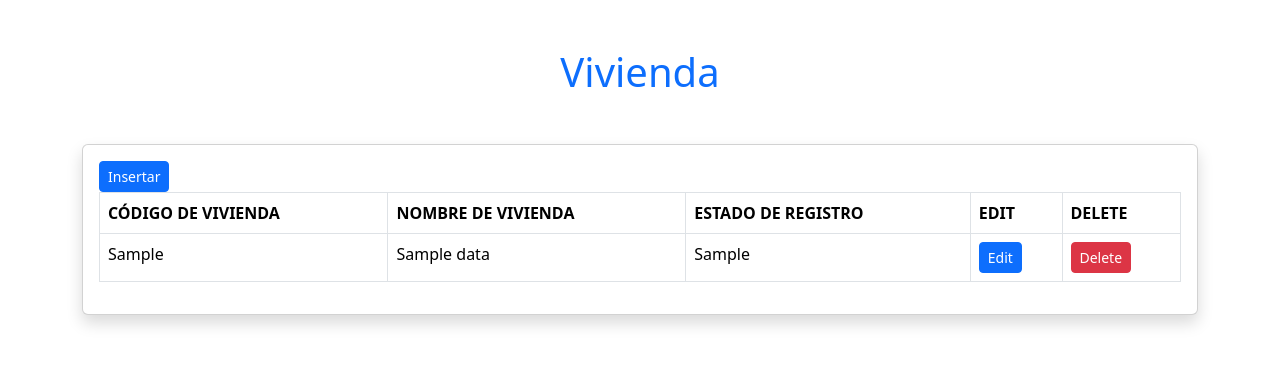
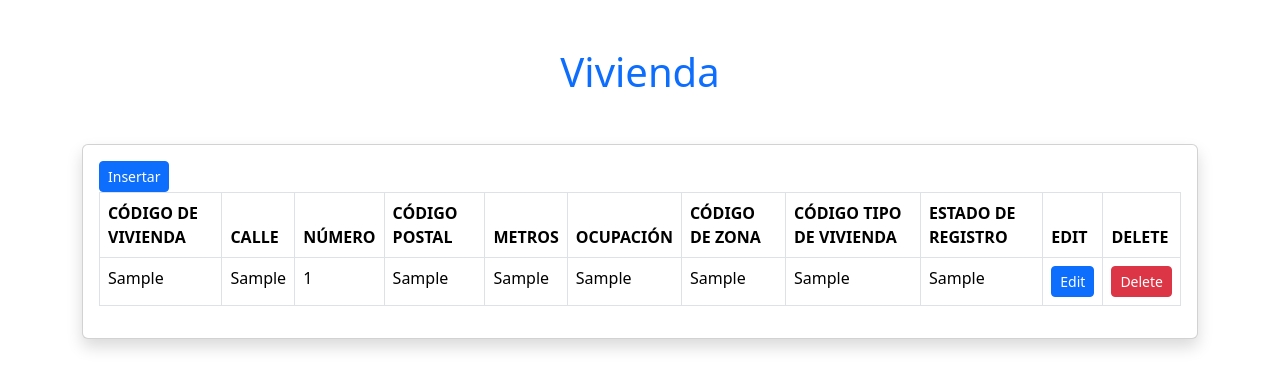
Before and after one commit to DiegoLlerena13/Base-de-Datos, a Flask app: template Vivienda/templates/Vivienda.html in a window 1280 px wide. Shown: the top 389 px of the page. Run offline with Flask 3, Linux system fonts and the light colour scheme; the template is opened without the code that fills it: most values are stand-ins (such as "Sample title", 1, 10 or a date in 2020).

Commit message:
Cambio de tablas municipio y vivienda

```diff
--- a/Municipio/Municipio.py
+++ b/Municipio/Municipio.py
@@ -17,7 +17,7 @@ app.secret_key = 'your_secret_key'  # Clave secreta para usar flash messages
 @app.route('/')
 def home():
     cursor = db.database.cursor()
-    cursor.execute("SELECT * FROM municipio")
+    cursor.execute("SELECT * FROM Municipio")
     myresult = cursor.fetchall()
 
     insertObject = []
@@ -31,29 +31,32 @@ def home():
 def add_municipio():
     codmun = request.form['codmun']
     nommun = request.form['nommun']
+    preanu = request.form['preanu']
+    numviv = request.form['numviv']
+    regcod = request.form['regcod']
 
-    if codmun and nommun:
+    if codmun and nommun and preanu and numviv and regcod:
         cursor = db.database.cursor()
 
         # Verificar si el código ya existe
-        cursor.execute("SELECT * FROM municipio WHERE MunCod = %s", (codmun,))
+        cursor.execute("SELECT * FROM Municipio WHERE MunCod = %s", (codmun,))
         existing_cod = cursor.fetchone()
 
         # Verificar si el nombre ya existe
-        cursor.execute("SELECT * FROM municipio WHERE MunNom = %s", (nommun,))
+        cursor.execute("SELECT * FROM Municipio WHERE MunNom = %s", (nommun,))
         existing_nom = cursor.fetchone()
 
         if existing_cod:
-            flash('El código de municipio ya existe. Por favor ingrese un código diferente.')
+            flash('El código de Municipio ya existe. Por favor ingrese un código diferente.')
             cursor.close()
             return redirect(url_for('home'))
         elif existing_nom:
-            flash('El nombre del municipio ya existe. Por favor ingrese un nombre diferente.')
+            flash('El nombre del Municipio ya existe. Por favor ingrese un nombre diferente.')
             cursor.close()
             return redirect(url_for('home'))
 
-        sql = "INSERT INTO municipio (MunCod, MunNom, MunEstReg) VALUES (%s, %s, 'A')"
-        data = (codmun, nommun)
+        sql = "INSERT INTO Municipio (MunCod, MunNom, MunPreAnu, MunNumViv, MunEstReg, RegCod) VALUES (%s, %s, %s, %s, 'A', %s)"
+        data = (codmun, nommun, preanu, numviv, regcod)
         cursor.execute(sql, data)
         db.database.commit()
         cursor.close()
@@ -63,10 +66,12 @@ def add_municipio():
 @app.route('/delete/<string:codmun>')
 def delete_municipio(codmun):
     cursor = db.database.cursor()
-    sql = "DELETE FROM municipio WHERE MunCod = %s"
+    sql = "DELETE FROM Municipio WHERE MunCod = %s"
     data = (codmun,)
     cursor.execute(sql, data)
     db.database.commit()
+    cursor.close()
+    flash('Municipio eliminado exitosamente.')
     return redirect(url_for('home'))
 
 @app.route('/edit/<string:codmun>', methods=['POST'])
@@ -76,24 +81,28 @@ def edit_municipio(codmun):
         cursor = db.database.cursor()
 
         if action == 'inactivar':
-            sql = "UPDATE municipio SET MunEstReg='I' WHERE MunCod=%s"
+            sql = "UPDATE Municipio SET MunEstReg='I' WHERE MunCod=%s"
             cursor.execute(sql, (codmun,))
         elif action == 'activar':
-            sql = "UPDATE municipio SET MunEstReg='A' WHERE MunCod=%s"
+            sql = "UPDATE Municipio SET MunEstReg='A' WHERE MunCod=%s"
             cursor.execute(sql, (codmun,))
         elif action == 'edit':
             nommun = request.form['nommun']
-            if nommun:
+            preanu = request.form['preanu']
+            numviv = request.form['numviv']
+            regcod = request.form['regcod']
+
+            if nommun and preanu and numviv and regcod:
                 # Verificar si el nombre ya existe para otros registros
-                cursor.execute("SELECT * FROM municipio WHERE MunNom = %s AND MunCod != %s", (nommun, codmun))
+                cursor.execute("SELECT * FROM Municipio WHERE MunNom = %s AND MunCod != %s", (nommun, codmun))
                 existing_nom = cursor.fetchone()
                 if existing_nom:
                     flash('El nombre del municipio ya existe. Por favor ingrese un nombre diferente.')
                     cursor.close()
                     return redirect(url_for('home'))
 
-                sql = "UPDATE municipio SET MunNom=%s WHERE MunCod=%s"
-                cursor.execute(sql, (nommun, codmun))
+                sql = "UPDATE Municipio SET MunNom=%s, MunPreAnu=%s, MunNumViv=%s, RegCod=%s WHERE MunCod=%s"
+                cursor.execute(sql, (nommun, preanu, numviv, regcod, codmun))
 
         db.database.commit()
         cursor.close()
--- a/Vivienda/templates/Vivienda.html
+++ b/Vivienda/templates/Vivienda.html
@@ -36,8 +36,20 @@
                           <form action="/vivienda" method="post">
                             <label>CÓDIGO DE VIVIENDA</label>
                             <input type="text" class="form-control mb-3" name="codviv">
-                            <label>NOMBRE DE VIVIENDA</label>
-                            <input type="text" class="form-control mb-3" name="nomviv">
+                            <label>CALLE</label>
+                            <input type="text" class="form-control mb-3" name="vivcal">
+                            <label>NÚMERO</label>
+                            <input type="text" class="form-control mb-3" name="vivnum">
+                            <label>CÓDIGO POSTAL</label>
+                            <input type="text" class="form-control mb-3" name="vivcodpos">
+                            <label>METROS</label>
+                            <input type="text" class="form-control mb-3" name="vivmet">
+                            <label>OCUPACIÓN</label>
+                            <input type="text" class="form-control mb-3" name="vivocu">
+                            <label>CÓDIGO DE ZONA</label>
+                            <input type="text" class="form-control mb-3" name="zoncod">
+                            <label>CÓDIGO TIPO DE VIVIENDA</label>
+                            <input type="text" class="form-control mb-3" name="tipvivcod">
                         </div>
                         <div class="modal-footer">
                             <button type="submit" class="btn btn-primary">INSERTAR</button>
@@ -50,7 +62,13 @@
                 <table class="table table-bordered">
                     <thead>
                         <th scope="col">CÓDIGO DE VIVIENDA</th>
-                        <th scope="col">NOMBRE DE VIVIENDA</th>
+                        <th scope="col">CALLE</th>
+                        <th scope="col">NÚMERO</th>
+                        <th scope="col">CÓDIGO POSTAL</th>
+                        <th scope="col">METROS</th>
+                        <th scope="col">OCUPACIÓN</th>
+                        <th scope="col">CÓDIGO DE ZONA</th>
+                        <th scope="col">CÓDIGO TIPO DE VIVIENDA</th>
                         <th scope="col">ESTADO DE REGISTRO</th>
                         <th scope="col">EDIT</th>
                         <th scope="col">DELETE</th>
@@ -59,7 +77,13 @@
                         {% for d in data %}
                             <tr>
                                 <td>{{ d.VivCod }}</td>
-                                <td>{{ d.VivNom }}</td>
+                                <td>{{ d.VivCal }}</td>
+                                <td>{{ d.VivNum }}</td>
+                                <td>{{ d.VivCodPos }}</td>
+                                <td>{{ d.VivMet }}</td>
+                                <td>{{ d.VivOcu }}</td>
+                                <td>{{ d.ZonCod }}</td>
+                                <td>{{ d.TipVivCod }}</td>
                                 <td>{{ d.VivEstReg }}</td>
                                 <td>
                                     <button class="btn btn-primary btn-sm" id="btn-edit{{ d.VivCod }}" data-bs-toggle="modal" data-bs-target="#modal{{ d.VivCod }}">Edit</button>
@@ -73,21 +97,33 @@
                                 <div class="modal-dialog">
                                     <div class="modal-content">
                                         <div class="modal-header">
-                                            <h1 class="modal-title fs-5" id="exampleModalLabel{{ d.VivCod }}">{{ d.VivNom }}</h1>
+                                            <h1 class="modal-title fs-5" id="exampleModalLabel{{ d.VivCod }}">Editar {{ d.VivNom }}</h1>
                                             <button type="button" class="btn-close" data-bs-dismiss="modal" aria-label="Close"></button>
                                         </div>
                                         <div class="modal-body">
                                             <form action="/edit/{{ d.VivCod }}" method="post">
                                                 <label>CÓDIGO DE VIVIENDA</label>
                                                 <p>{{ d.VivCod }}</p>
-                                                <label>NOMBRE DE VIVIENDA</label>
-                                                <input type="text" class="form-control mb-3" name="nomviv" value="{{ d.VivNom }}">
+                                                <label>CALLE</label>
+                                                <input type="text" class="form-control mb-3" name="vivcal" value="{{ d.VivCal }}">
+                                                <label>NÚMERO</label>
+                                                <input type="text" class="form-control mb-3" name="vivnum" value="{{ d.VivNum }}">
+                                                <label>CÓDIGO POSTAL</label>
+                                                <input type="text" class="form-control mb-3" name="vivcodpos" value="{{ d.VivCodPos }}">
+                                                <label>METROS</label>
+                                                <input type="text" class="form-control mb-3" name="vivmet" value="{{ d.VivMet }}">
+                                                <label>OCUPACIÓN</label>
+                                                <input type="text" class="form-control mb-3" name="vivocu" value="{{ d.VivOcu }}">
+                                                <label>CÓDIGO DE ZONA</label>
+                                                <input type="text" class="form-control mb-3" name="zoncod" value="{{ d.ZonCod }}">
+                                                <label>CÓDIGO TIPO DE VIVIENDA</label>
+                                                <input type="text" class="form-control mb-3" name="tipvivcod" value="{{ d.TipVivCod }}">
                                                 <label>ESTADO DE REGISTRO</label>
                                                 <p>{{ d.VivEstReg }}</p>
                                         </div>
                                         <div class="modal-footer">
-                                            <button type="submit" name="action" value="edit" class="btn btn-primary">Save Changes</button>
-                                            <button type="submit" name="action" value="activar" class="btn btn-primary"> Activar</button>
+                                            <button type="submit" name="action" value="edit" class="btn btn-primary">Guardar Cambios</button>
+                                            <button type="submit" name="action" value="activar" class="btn btn-primary">Activar</button>
                                             <button type="submit" name="action" value="inactivar" class="btn btn-danger">Inactivar</button>
                                             </form>
                                         </div>
@@ -107,8 +143,8 @@
                                                 <p>¿Desea eliminar este registro?</p>
                                                 <label>CÓDIGO DE VIVIENDA</label>
                                                 <p id="modalVivCod{{ d.VivCod }}">{{ d.VivCod }}</p>
-                                                <label>NOMBRE DE VIVIENDA</label>
-                                                <p id="modalVivNom{{ d.VivCod }}">{{ d.VivNom }}</p>
+                                                <label>CALLE</label>
+                                                <p id="modalVivCal{{ d.VivCod }}">{{ d.VivCal }}</p>
                                             </form>
                                         </div>
                                         <div class="modal-footer">
```
Also changed, not shown: Municipio/templates/Municipio.html (+19 -2 lines), Vivienda/Vivienda.py (+34 -29 lines).
